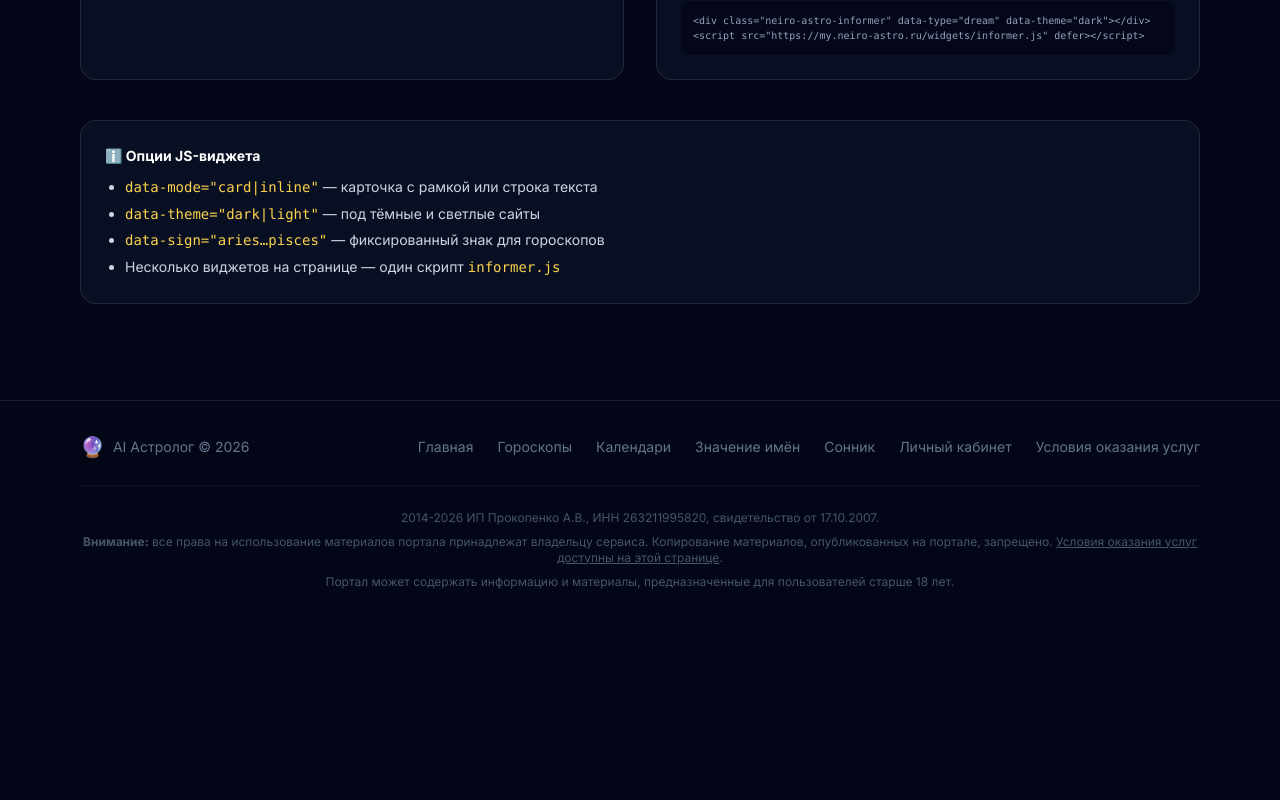
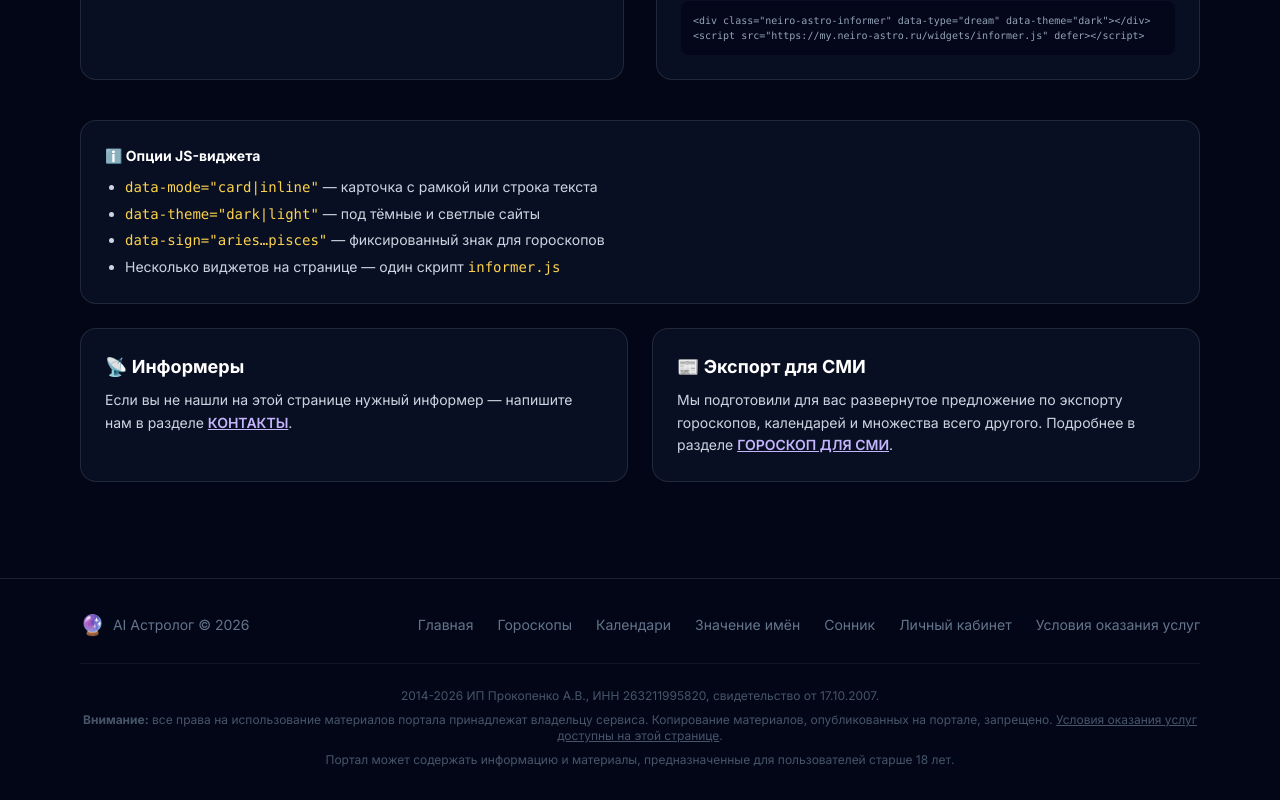
Before and after one commit to kmvlive/ai-astrolog1, a Next.js app in the folder frontend/: page /informers in a window 1280 px wide. Shown: the part 4212-5012 px from the top of the page. Before the commit the page ends 4834 px from the top, so only its background shows below. Built offline with nearby package versions, Linux system fonts and the light colour scheme; no server answers.

Commit message:
feat(informers): add two CTA blocks below JS options
- Left: 'Информеры' — contact link for custom widget requests
- Right: 'Экспорт для СМИ' — link to media export page

```diff
--- a/frontend/src/app/informers/page.tsx
+++ b/frontend/src/app/informers/page.tsx
@@ -115,6 +115,41 @@ export default function InformersPage() {
             <li>Несколько виджетов на странице — один скрипт <code className="text-amber-300">informer.js</code></li>
           </ul>
         </div>
+
+        <div className="mt-6 grid md:grid-cols-2 gap-6">
+          <div className="rounded-2xl border border-white/10 bg-slate-900/60 p-6">
+            <h3 className="font-bold text-white text-lg mb-2">📡 Информеры</h3>
+            <p className="text-sm text-slate-300 leading-relaxed">
+              Если вы не нашли на этой странице нужный информер — напишите нам в разделе{" "}
+              <a
+                href="https://neiro-astro.ru/kontakty/"
+                target="_blank"
+                rel="noopener noreferrer"
+                className="text-violet-300 hover:text-violet-200 underline font-semibold"
+              >
+                КОНТАКТЫ
+              </a>
+              .
+            </p>
+          </div>
+
+          <div className="rounded-2xl border border-white/10 bg-slate-900/60 p-6">
+            <h3 className="font-bold text-white text-lg mb-2">📰 Экспорт для СМИ</h3>
+            <p className="text-sm text-slate-300 leading-relaxed">
+              Мы подготовили для вас развернутое предложение по экспорту гороскопов, календарей и множества всего другого.
+              Подробнее в разделе{" "}
+              <a
+                href="https://neiro-astro.ru/goroskop-dlya-smi-bloga-sajta-portala/"
+                target="_blank"
+                rel="noopener noreferrer"
+                className="text-violet-300 hover:text-violet-200 underline font-semibold"
+              >
+                ГОРОСКОП ДЛЯ СМИ
+              </a>
+              .
+            </p>
+          </div>
+        </div>
       </div>
       <SiteFooter />
     </main>
```
